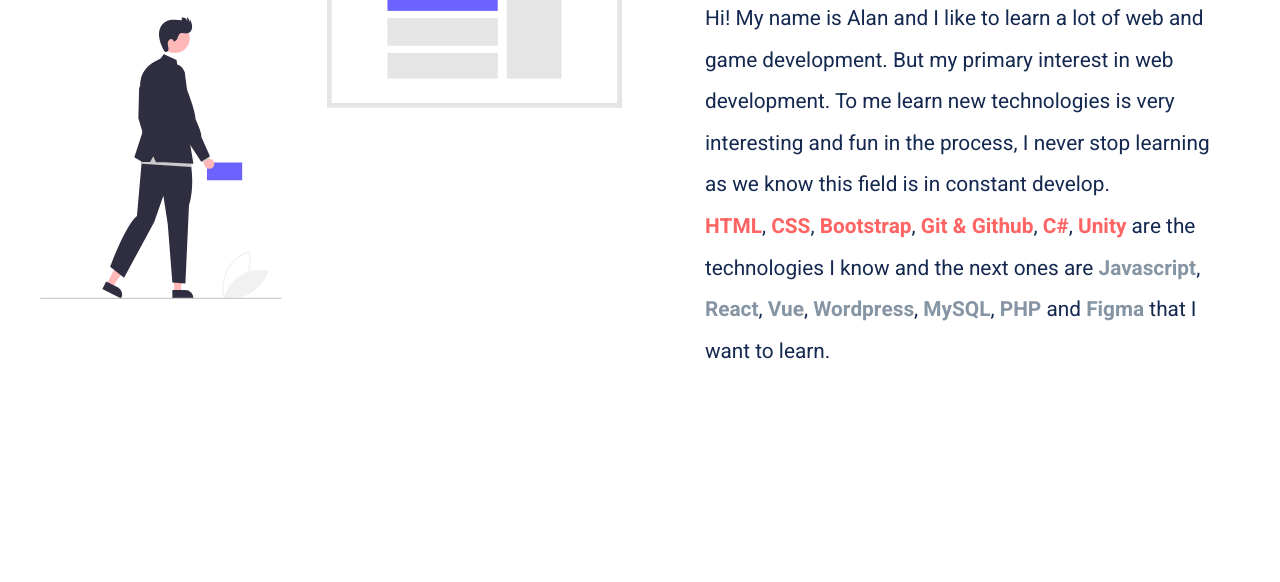
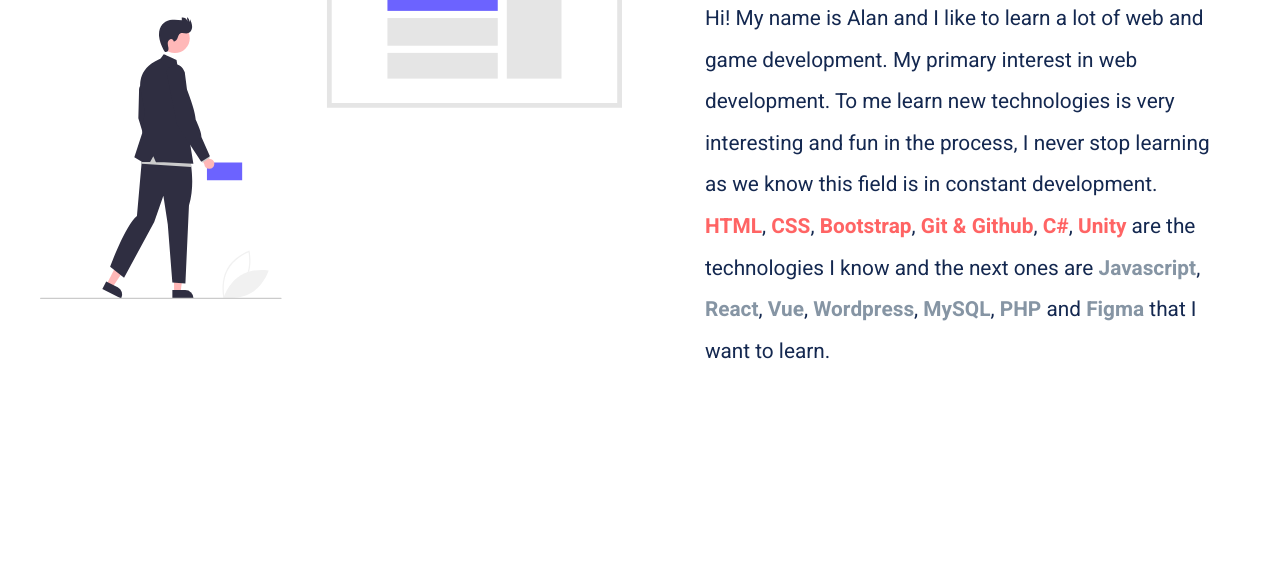
Before and after one commit to AlanSeyfir/personal-portfolio, a plain HTML site: page html/aboutme.html in a window 1280 px wide. Shown: the part 230-812 px from the top of the page. Drawn offline with Linux system fonts and the light colour scheme.

Commit message:
Hotfix and Typo

```diff
--- a/html/aboutme.html
+++ b/html/aboutme.html
@@ -36,7 +36,7 @@
               <div class="hero__content">
                   <h1>Alan Garcia</h1>
                   <h2>About me</h2>
-                  <p>Hi! My name is Alan and I like to learn a lot of web and game development. But my primary interest in web development. To me learn new technologies is very interesting and fun in the process, I never stop learning as we know this field is in constant develop.</p>
+                  <p>Hi! My name is Alan and I like to learn a lot of web and game development. My primary interest in web development. To me learn new technologies is very interesting and fun in the process, I never stop learning as we know this field is in constant development.</p>
                   <p><span class="tech__know">HTML</span>, <span class="tech__know">CSS</span>, <span class="tech__know">Bootstrap</span>, <span class="tech__know">Git & Github</span>, <span class="tech__know">C#</span>, <span class="tech__know">Unity</span> are the technologies I know and the next ones are <span class="tech__to__learn">Javascript</span>, <span class="tech__to__learn">React</span>, <span class="tech__to__learn">Vue</span>, <span class="tech__to__learn">Wordpress</span>, <span class="tech__to__learn">MySQL</span>, <span class="tech__to__learn">PHP</span> and <span class="tech__to__learn">Figma</span> that I want to learn.</p>
               </div>
 
```
Also changed, not shown: index.html (+1 -1 lines), img/jajio.jpg (added).
